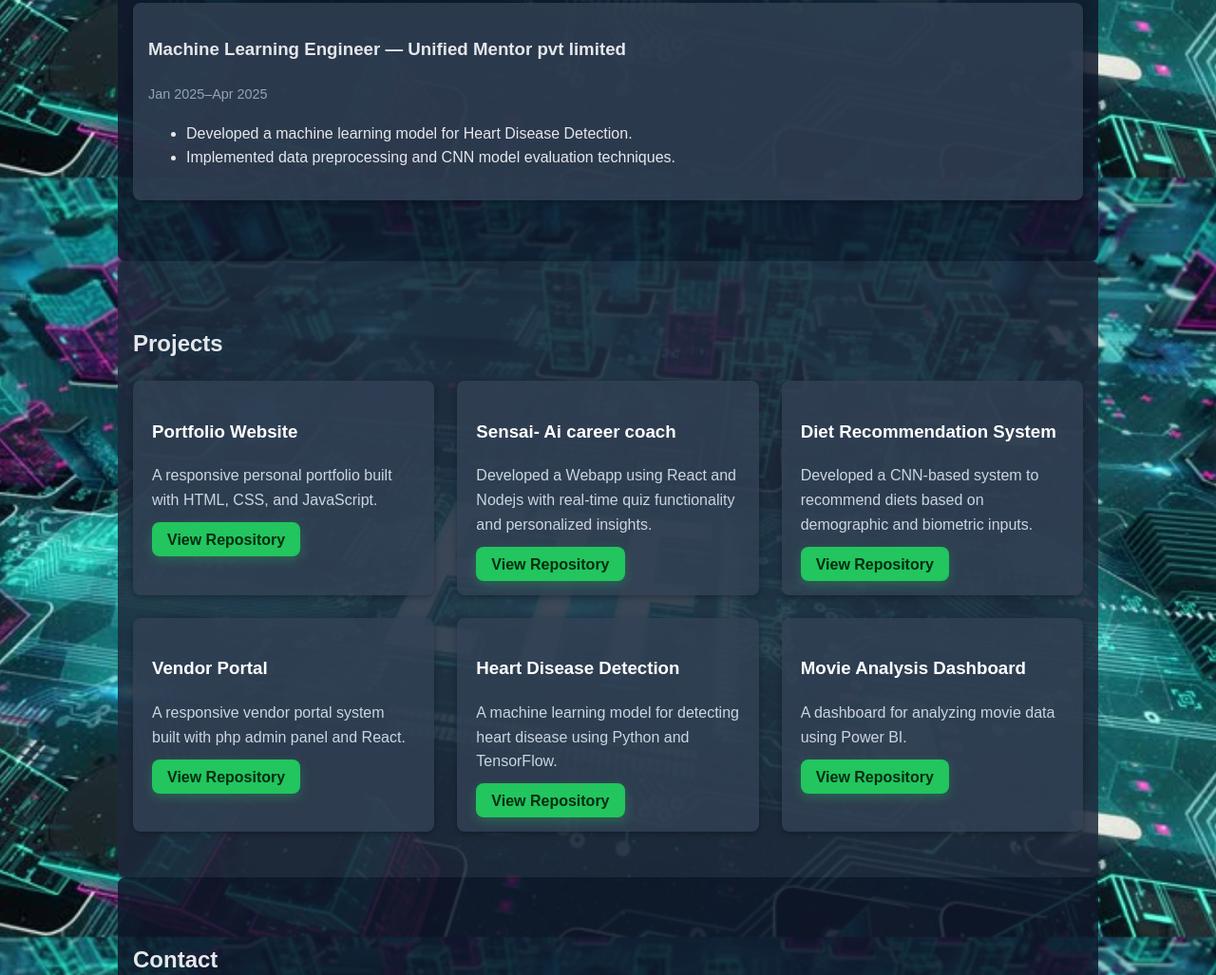
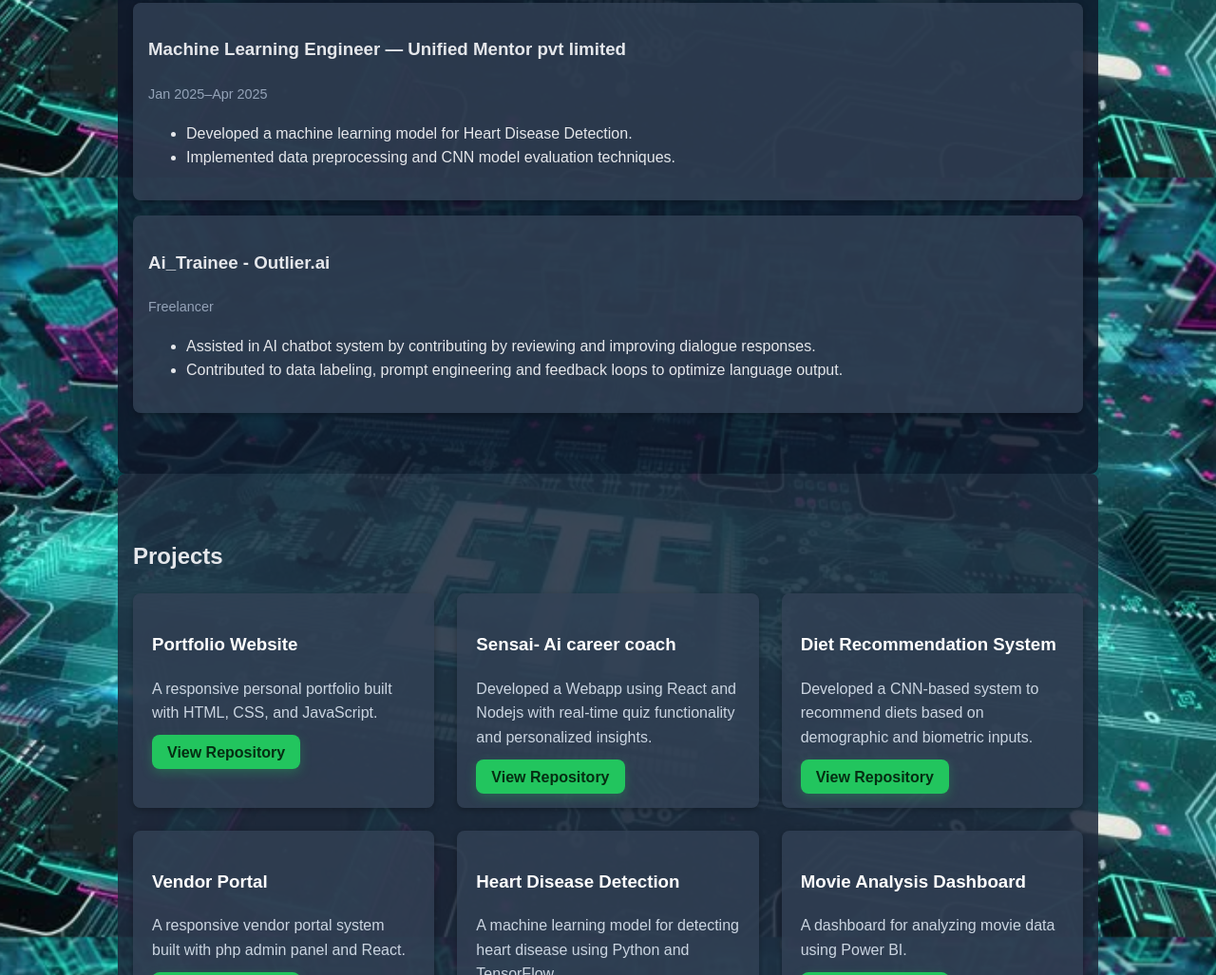
Before and after one commit to Varshney0007/portfolio, a plain HTML site: page index.html in a window 1280 px wide. Shown: the part 1413-2440 px from the top of the page at 95% size. Drawn offline with Linux system fonts and the light colour scheme.

Commit message:
Add experience section for AI Trainee role

```diff
--- a/index.html
+++ b/index.html
@@ -89,6 +89,14 @@
           <li>Implemented data preprocessing and CNN model evaluation techniques.</li>
         </ul>
       </article>
+      <article class="experience-item">
+        <h3>Ai_Trainee - Outlier.ai</h3>
+        <span class="exp-meta">Freelancer</span>
+        <ul>
+          <li>Assisted in AI chatbot system by contributing by reviewing and improving dialogue responses.</li>
+          <li>Contributed to data labeling, prompt engineering and feedback loops to optimize language output.</li>
+        </ul>
+      </article>
     </div>
   </section>
 
```
